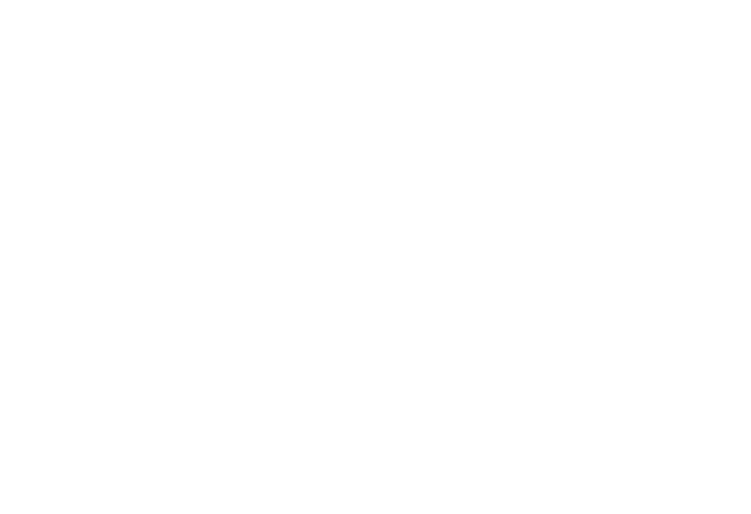
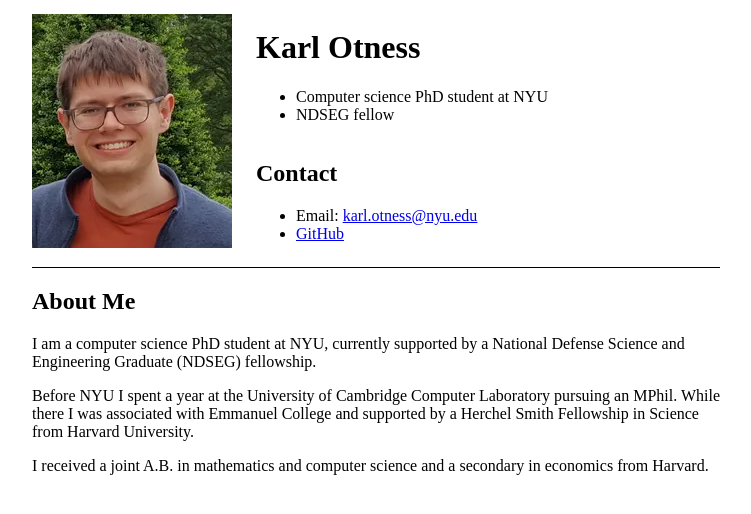
Before and after one commit to karlotness/karlotness.github.io, a plain HTML site: page index.html in a window 1280 px wide. Shown: the whole page, without its empty margins (264-1015 px from the left). Drawn offline with Linux system fonts and the light colour scheme.

Commit message:
Updating from site-src 4d64c856.

```diff
--- a/index.html
+++ b/index.html
@@ -1,6 +1,85 @@
 <!DOCTYPE html>
 <html lang="en-US">
-  <head><title>Karl Otness</title></head>
+  <head>
+    <meta charset="utf-8">
+    <link href="/style.css" rel="stylesheet">
+    <meta name="viewport" content="width=device-width, initial-scale=1">
+    <meta name="description" content="Karl Otness is a computer science PhD student at NYU, and is supported by an NDSEG fellowship.">
+    <link href="https://www.karlotness.com/" rel="canonical">
+    <title>Karl Otness</title>
+    <script type="application/ld+json">
+      {
+          "@context": "https://schema.org",
+          "@type": "Person",
+          "@id": "https://www.karlotness.com/#karl",
+          "name": "Karl Otness",
+          "url": "https://www.karlotness.com/",
+          "image": "https://www.karlotness.com/img/karl-w400.jpg",
+          "sameAs": "https://github.com/karlotness",
+          "jobTitle": "PhD Student",
+          "affiliation": {
+              "@type": "CollegeOrUniversity",
+              "name": "New York University",
+              "alternateName": "NYU",
+              "url": "https://www.nyu.edu"
+          }
+      }
+    </script>
+  </head>
   <body>
+    <main>
+      <div role="presentation" class="grid-wrapper">
+        <div role="presentation" class="grid-brief">
+          <h1>Karl Otness</h1>
+          <ul>
+            <li>Computer science PhD student at NYU</li>
+            <li>NDSEG fellow</li>
+          </ul>
+        </div>
+        <div role="presentation" class="grid-pic">
+          <picture>
+            <source type="image/webp" sizes="200px"
+                    srcset="/img/karl-w200.webp 200w,
+                            /img/karl-w400.webp 400w,
+                            /img/karl-w600.webp 600w,
+                            /img/karl-w800.webp 800w,
+                            /img/karl-w1000.webp 1000w,
+                            /img/karl.webp 1188w">
+            <source type="image/jpeg" sizes="200px"
+                    srcset="/img/karl-w200.jpg 200w,
+                            /img/karl-w400.jpg 400w,
+                            /img/karl-w600.jpg 600w,
+                            /img/karl-w800.jpg 800w,
+                            /img/karl-w1000.jpg 1000w,
+                            /img/karl.jpg 1188w">
+            <img src="/img/karl-w400.jpg" alt="Photo of Karl">
+          </picture>
+        </div>
+        <div role="presentation" class="grid-contact">
+          <section>
+            <h2>Contact</h2>
+            <ul>
+              <li>Email: <a href="mailto:karl.otness@nyu.edu">karl.otness@nyu.edu</a></li>
+              <li><a href="https://github.com/karlotness">GitHub</a></li>
+            </ul>
+          </section>
+        </div>
+        <div role="presentation" class="grid-about">
+          <section>
+            <h2>About Me</h2>
+            <p>I am a computer science PhD student at NYU, currently
+              supported by a National Defense Science and Engineering
+              Graduate (NDSEG) fellowship.</p>
+            <p>Before NYU I spent a year at the University of
+              Cambridge Computer Laboratory pursuing an MPhil. While
+              there I was associated with Emmanuel College and
+              supported by a Herchel Smith Fellowship in Science from
+              Harvard University.</p>
+            <p>I received a joint A.B. in mathematics and computer
+              science and a secondary in economics from Harvard.</p>
+          </section>
+        </div>
+      </div>
+    </main>
   </body>
 </html>
--- /dev/null
+++ b/style.css
@@ -0,0 +1,55 @@
+.grid-brief {
+    grid-area: brief;
+}
+
+.grid-pic {
+    grid-area: pic;
+    align-self: center;
+    justify-self: center;
+}
+
+.grid-contact {
+    grid-area: contact;
+}
+
+.grid-about {
+    grid-area: about;
+}
+
+.grid-pic img {
+    width: 200px;
+}
+
+.grid-wrapper {
+    display: grid;
+    grid-template-areas:
+        "brief"
+        "pic"
+        "contact"
+        "about";
+}
+
+@media (min-width: 500px) {
+    main {
+        max-width: 43rem;
+        margin: 0px auto;
+    }
+
+    .grid-wrapper {
+        grid-template-columns: min-content auto;
+        grid-template-areas:
+            "pic brief"
+            "pic contact"
+            "about about";
+        grid-template-rows: min-content 1fr auto;
+    }
+
+    .grid-pic img {
+        margin: 0px 1.5rem 0px 0px;
+    }
+
+    .grid-about {
+        border-top: 1px solid;
+        margin: 0.5rem 0px 0px 0px;
+    }
+}
```
Also changed, not shown: img/karl-w1000.jpg (added), img/karl-w1000.webp (added), img/karl-w200.jpg (added), img/karl-w200.webp (added), img/karl-w400.jpg (added), img/karl-w400.webp (added), img/karl-w600.jpg (added), img/karl-w600.webp (added), img/karl-w800.jpg (added), img/karl-w800.webp (added), img/karl.jpg (added), img/karl.webp (added).
